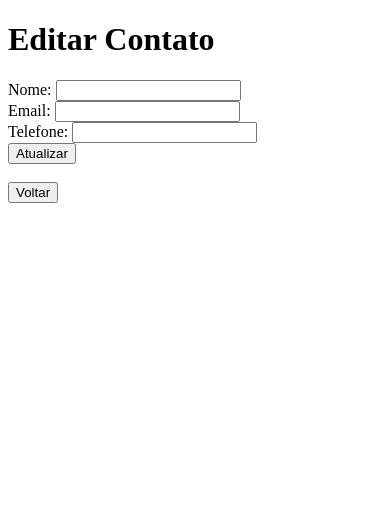
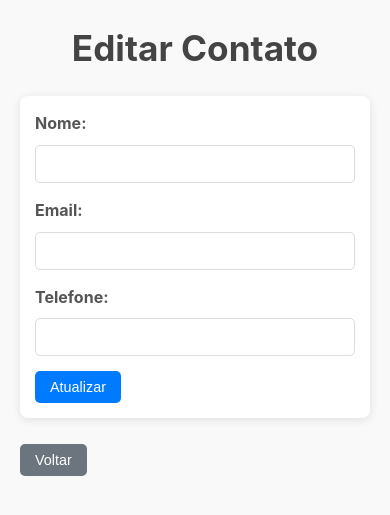
Before and after one commit to ClickBSdigital/CrudCadastroUser, a PHP site: page /update.php?id=1 in a window 390 px wide. Shown: the top 515 px of the page. Run offline with PHP 8.4, Linux system fonts and the light colour scheme; data that the repository does not hold is empty.

```diff
--- a/create.php
+++ b/create.php
@@ -5,6 +5,7 @@
 <head>
     <meta charset="UTF-8">
     <title>Adicionar Contato</title>
+    <link rel="stylesheet" href="update.css">
 </head>
 <body>
     <h1>Adicionar Contato</h1>
--- a/delete.php
+++ b/delete.php
@@ -1,7 +1,7 @@
 <?php require_once 'db.php';
 
 $id = $_GET['id'];
-$sql = "DELETE FROM usuarios WHERE id_usuario = ?";
+$sql = "DELETE FROM usuarios WHERE id_ususario = ?";
 $stmt = $conn->prepare($sql);
 $stmt->execute([$id]);
 
--- a/index.php
+++ b/index.php
@@ -5,6 +5,7 @@
 <head>
     <meta charset="UTF-8">
     <title>CRUD - Listar</title>
+    <link rel="stylesheet" href="style.css">
 </head>
 <body>
     <h1>Lista de Contatos</h1>
--- /dev/null
+++ b/update.css
@@ -0,0 +1,102 @@
+/* Reset de Estilo */
+* {
+  margin: 0;
+  padding: 0;
+  box-sizing: border-box;
+}
+
+body {
+  font-family: 'Inter', sans-serif;
+  background: #f9f9f9;
+  color: #333;
+  padding: 20px;
+  line-height: 1.6;
+}
+
+/* Cabeçalho */
+h1 {
+  text-align: center;
+  margin-bottom: 20px;
+  color: #444;
+  font-size: 2.2rem;
+}
+
+/* Formulário */
+form {
+  max-width: 500px;
+  margin: 0 auto;
+  background: #fff;
+  padding: 20px;
+  border-radius: 8px;
+  box-shadow: 0 2px 10px rgba(0, 0, 0, 0.1);
+}
+
+form label {
+  display: block;
+  margin-bottom: 8px;
+  font-weight: bold;
+  color: #555;
+}
+
+form input {
+  width: 100%;
+  padding: 10px;
+  margin-bottom: 15px;
+  border: 1px solid #ddd;
+  border-radius: 5px;
+  font-size: 1rem;
+}
+
+form input:focus {
+  border-color: #007BFF;
+  outline: none;
+  box-shadow: 0 0 5px rgba(0, 123, 255, 0.5);
+}
+
+button {
+  background: #007BFF;
+  color: #fff;
+  border: none;
+  padding: 10px 20px;
+  font-size: 1rem;
+  border-radius: 5px;
+  cursor: pointer;
+  transition: background 0.3s ease;
+}
+
+button:hover {
+  background: #0056b3;
+}
+
+/* Botão Voltar */
+a button {
+  background: #6c757d;
+}
+
+a button:hover {
+  background: #5a6268;
+}
+
+/* Mensagem de Sucesso */
+.success-message {
+  text-align: center;
+  margin-top: 20px;
+  color: #28a745;
+  font-weight: bold;
+}
+
+/* Responsividade */
+@media (max-width: 768px) {
+  form {
+      padding: 15px;
+  }
+
+  form input {
+      font-size: 0.9rem;
+  }
+
+  button {
+      font-size: 0.9rem;
+      padding: 8px 15px;
+  }
+}
--- a/update.php
+++ b/update.php
@@ -12,6 +12,7 @@ $contato = $stmt->fetch();
 <head>
     <meta charset="UTF-8">
     <title>Editar Contato</title>
+    <link rel="stylesheet" href="update.css">
 </head>
 <body>
     <h1>Editar Contato</h1>
```
Also changed, not shown: style.css (added, +98 -0 lines).
